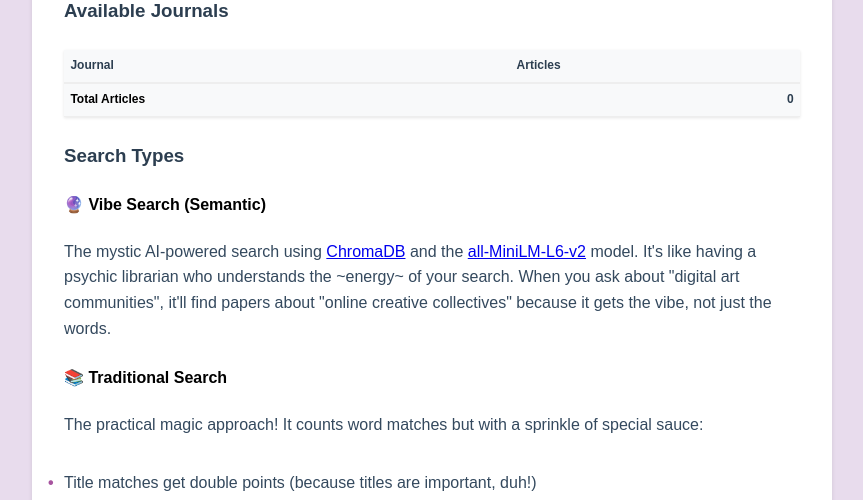
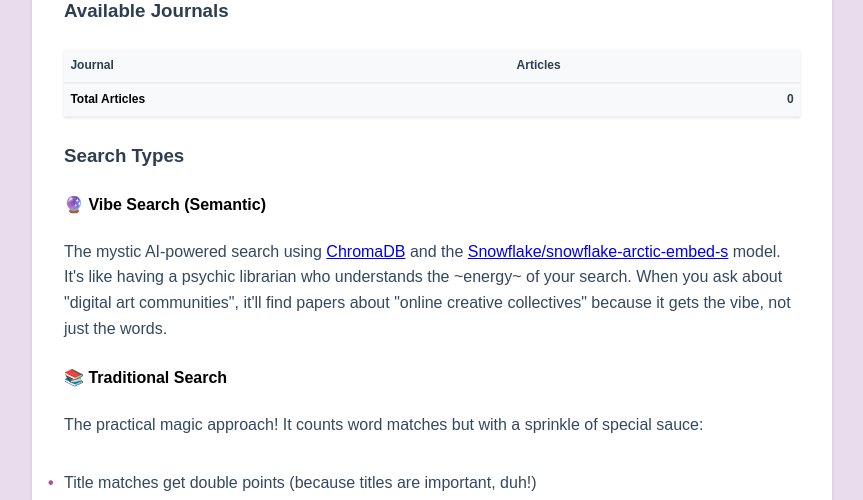
Before and after one commit to gabrielopereira/VibeSearch, a Flask app: template app/templates/about.html in a window 1280 px wide. Shown: the part 416-916 px from the top of the page, without its empty margins (208-1071 px from the left). Run offline with Flask 3, Linux system fonts and the light colour scheme; the template is opened without the code that fills it, so the values that code supplies are empty.

Commit message:
changed model

```diff
--- a/app/templates/about.html
+++ b/app/templates/about.html
@@ -53,7 +53,7 @@
             <div class="search-types">
                 <div class="search-type-item">
                     <h4>🔮 Vibe Search (Semantic)</h4>
-                    <p>The mystic AI-powered search using <a href="https://www.trychroma.com/" target="_blank">ChromaDB</a> and the <a href="https://huggingface.co/sentence-transformers/all-MiniLM-L6-v2" target="_blank">all-MiniLM-L6-v2</a> model. It's like having a psychic librarian who understands the ~energy~ of your search. When you ask about "digital art communities", it'll find papers about "online creative collectives" because it gets the vibe, not just the words.</p>
+                    <p>The mystic AI-powered search using <a href="https://www.trychroma.com/" target="_blank">ChromaDB</a> and the <a href="https://huggingface.co/Snowflake/snowflake-arctic-embed-s" target="_blank">Snowflake/snowflake-arctic-embed-s</a> model. It's like having a psychic librarian who understands the ~energy~ of your search. When you ask about "digital art communities", it'll find papers about "online creative collectives" because it gets the vibe, not just the words.</p>
                 </div>
 
                 <div class="search-type-item">
```
Also changed, not shown: 2 other files.
